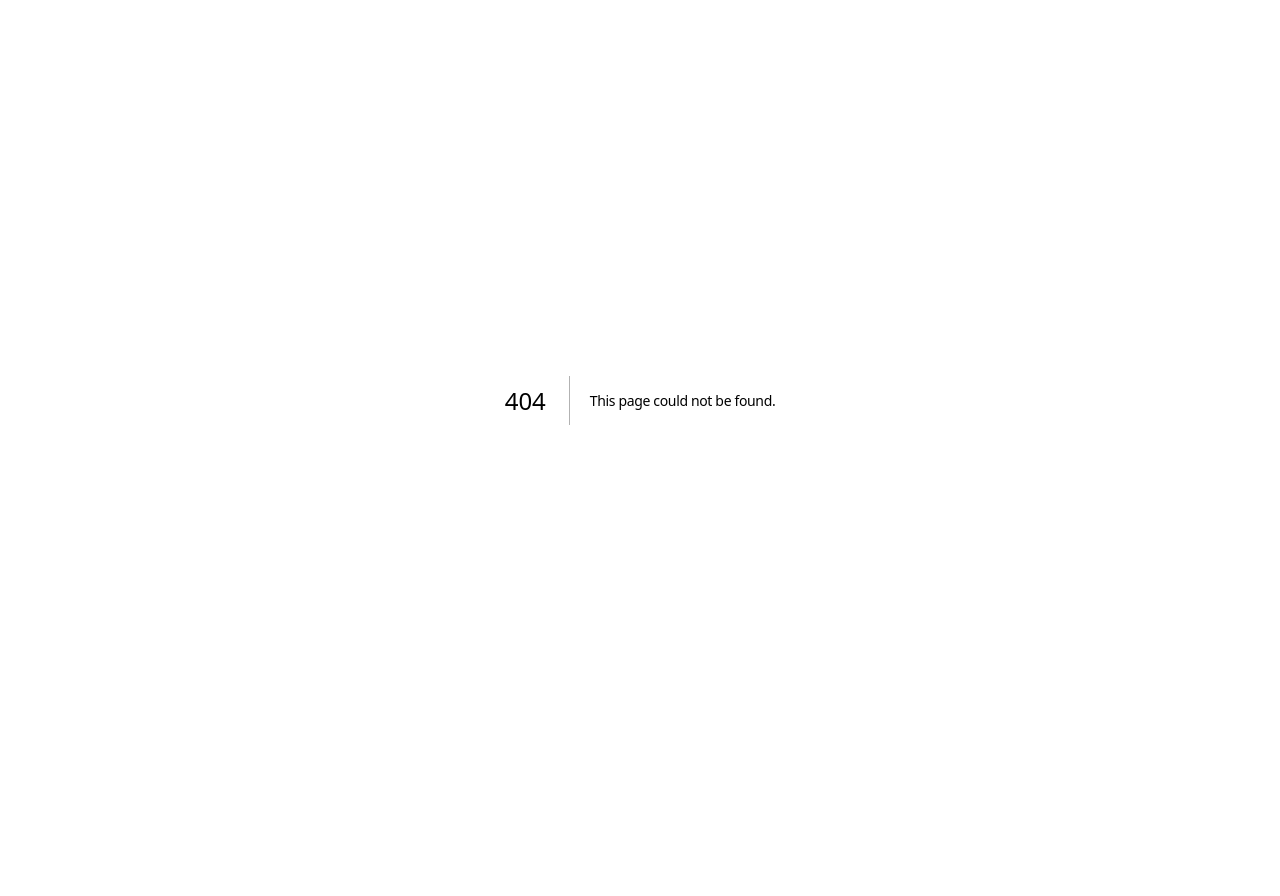
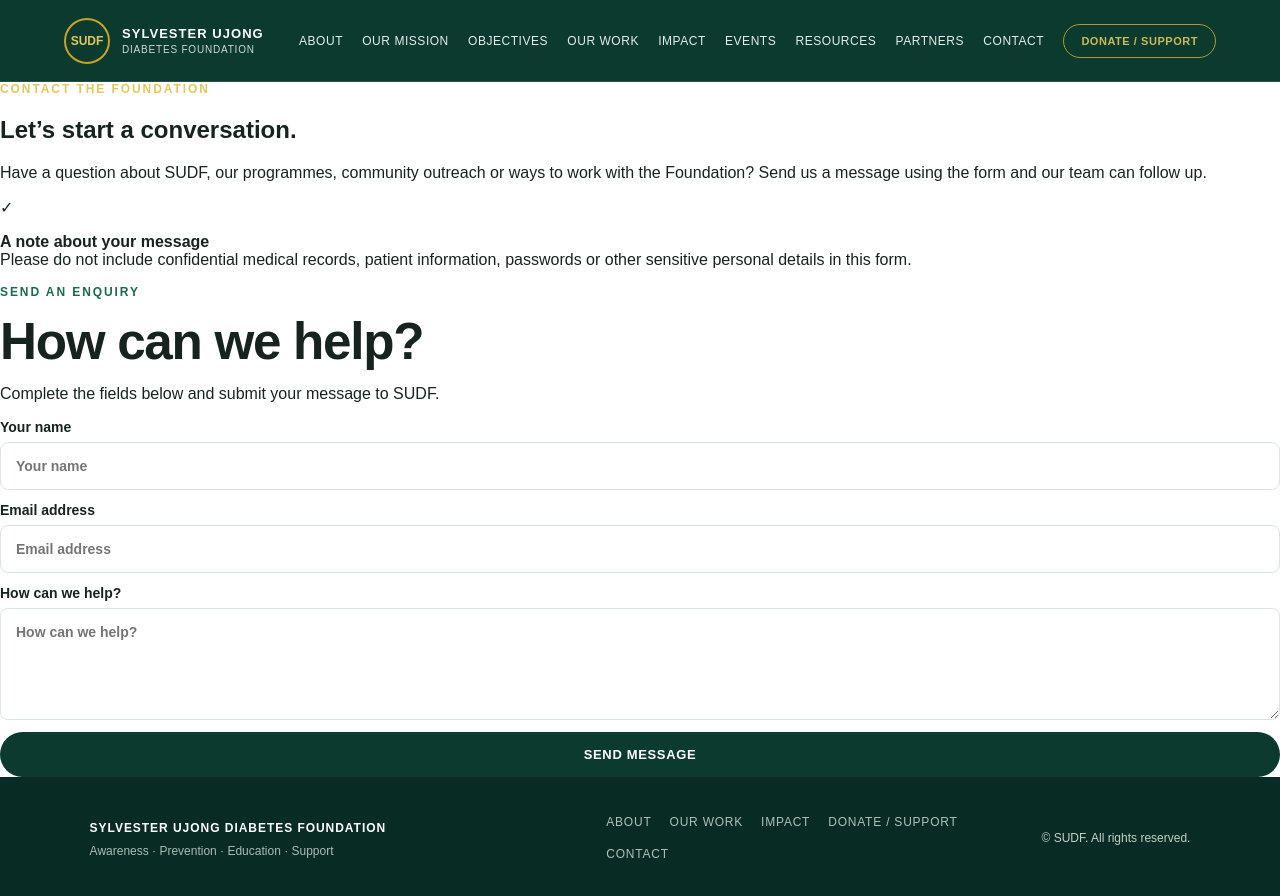
Before and after one commit to AkongShadrach/SUDF-website, a Next.js app: page /contact in a window 1280 px wide. Before the commit this address had no page. Shown: the top 896 px of the page. Before the commit the page ends 800 px from the top, so only its background shows below. Built offline with nearby package versions, Linux system fonts and the light colour scheme.

Commit message:
Create dedicated SUDF contact page

```diff
--- /dev/null
+++ b/app/contact/page.tsx
@@ -0,0 +1,34 @@
+import SiteHeader from "../../components/SiteHeader";
+import ContactForm from "./ContactForm";
+
+export default function ContactPage() {
+  return (
+    <main className="sudf-contact-page">
+      <SiteHeader />
+      <section className="sudf-contact-hero">
+        <div className="sudf-contact-intro">
+          <p className="eyebrow light">CONTACT THE FOUNDATION</p>
+          <h1>Let’s start a conversation.</h1>
+          <p>Have a question about SUDF, our programmes, community outreach or ways to work with the Foundation? Send us a message using the form and our team can follow up.</p>
+          <div className="sudf-contact-note">
+            <span aria-hidden="true">✓</span>
+            <p><strong>A note about your message</strong><br />Please do not include confidential medical records, patient information, passwords or other sensitive personal details in this form.</p>
+          </div>
+        </div>
+        <div className="sudf-contact-form-panel">
+          <div className="sudf-contact-form-heading">
+            <p className="eyebrow">SEND AN ENQUIRY</p>
+            <h2>How can we help?</h2>
+            <p>Complete the fields below and submit your message to SUDF.</p>
+          </div>
+          <ContactForm />
+        </div>
+      </section>
+      <footer className="support-footer sudf-contact-footer">
+        <div><strong>SYLVESTER UJONG DIABETES FOUNDATION</strong><p>Awareness · Prevention · Education · Support</p></div>
+        <nav aria-label="Footer navigation"><a href="/#about">About</a><a href="/#programs">Our Work</a><a href="/#impact">Impact</a><a href="/donate-support">Donate / Support</a><a href="/contact">Contact</a></nav>
+        <span>© SUDF. All rights reserved.</span>
+      </footer>
+    </main>
+  );
+}
```
